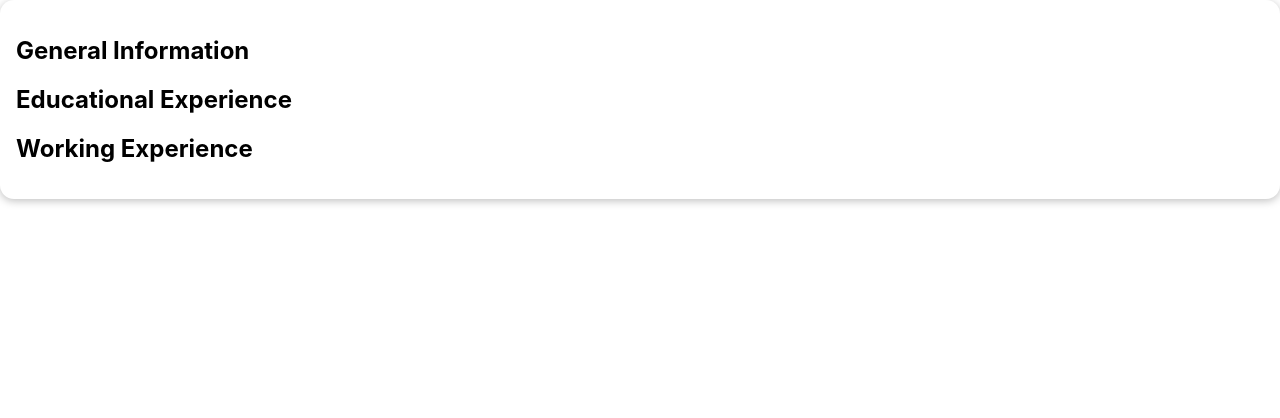
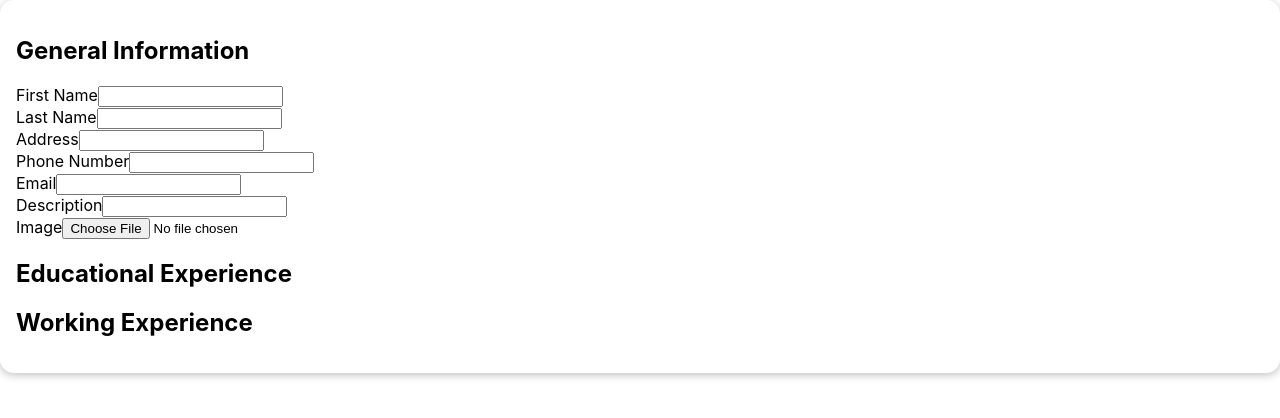
Before and after one commit to mohameddjebloun/cv-application, a React (Create React App) app: page / in a window 1280 px wide. Shown: the top 418 px of the page. Built offline with nearby package versions, Linux system fonts and the light colour scheme; the HTML template or start-up script is replaced by a standard one.

Commit message:
Write the GeneralInformation input jsx

```diff
--- a/src/components/CvForm/GeneralInformation/GeneralInformation.js
+++ b/src/components/CvForm/GeneralInformation/GeneralInformation.js
@@ -87,6 +87,114 @@ const GeneralInformation = (props) => {
     const imageClasses = imageHasError
         ? `${props.inputClass} ${props.optionalClass}`
         : props.inputClass;
-    return <div className={props.wrapperClass}></div>;
+    //Return the jsx
+    return (
+        <div className={props.wrapperClass}>
+            <div className={firstNameClasses}>
+                <label htmlFor="firstName">First Name</label>
+                <input
+                    type="text"
+                    id="firstName"
+                    value={firstNameValue}
+                    onChange={firstNameChangeHandler}
+                    onBlur={firstNameBlurHandler}
+                />
+                {firstNameHasError && (
+                    <p className={props.errorClass}>
+                        Please enter a first name.
+                    </p>
+                )}
+            </div>
+            <div className={lastNameClasses}>
+                <label htmlFor="lastName">Last Name</label>
+                <input
+                    type="text"
+                    id="lastName"
+                    value={lastNameValue}
+                    onChange={lastNameChangeHandler}
+                    onBlur={lastNameBlurHandler}
+                />
+                {lastNameHasError && (
+                    <p className={props.errorClass}>
+                        Please enter a last name.
+                    </p>
+                )}
+            </div>
+            <div className={addressClasses}>
+                <label htmlFor="address">Address</label>
+                <input
+                    type="text"
+                    id="address"
+                    value={addressValue}
+                    onChange={addressChangeHandler}
+                    onBlur={addressBlurHandler}
+                />
+                {addressHasError && (
+                    <p className={props.errorClass}>Please enter an address.</p>
+                )}
+            </div>
+            <div className={phoneNumberClasses}>
+                <label htmlFor="phoneNumber">Phone Number</label>
+                <input
+                    type="text"
+                    id="phoneNumber"
+                    value={phoneNumberValue}
+                    onChange={phoneNumberChangeHandler}
+                    onBlur={phoneNumberBlurHandler}
+                />
+                {phoneNumberHasError && (
+                    <p className={props.errorClass}>
+                        Please enter a valid phone number.
+                    </p>
+                )}
+            </div>
+            <div className={emailClasses}>
+                <label htmlFor="email">Email</label>
+                <input
+                    type="text"
+                    id="email"
+                    value={emailValue}
+                    onChange={emailChangeHandler}
+                    onBlur={emailBlurHandler}
+                />
+                {emailHasError && (
+                    <p className={props.errorClass}>
+                        Please enter a valid email.
+                    </p>
+                )}
+            </div>
+            <div className={descriptionClasses}>
+                <label htmlFor="description">Description</label>
+                <input
+                    type="text"
+                    id="description"
+                    value={descriptionValue}
+                    onChange={descriptionChangeHandler}
+                    onBlur={descriptionBlurHandler}
+                />
+                {descriptionHasError && (
+                    <p className={props.errorClass}>
+                        Please enter a description.
+                    </p>
+                )}
+            </div>
+            <div className={imageClasses}>
+                <label htmlFor="image">Image</label>
+                <input
+                    type="file"
+                    id="image"
+                    accept="image/*"
+                    value={imageValue}
+                    onChange={imageChangeHandler}
+                    onBlur={imageBlurHandler}
+                />
+                {imageHasError && (
+                    <p className={props.errorClass}>
+                        Please upload an image file.
+                    </p>
+                )}
+            </div>
+        </div>
+    );
 };
 export default GeneralInformation;
```
